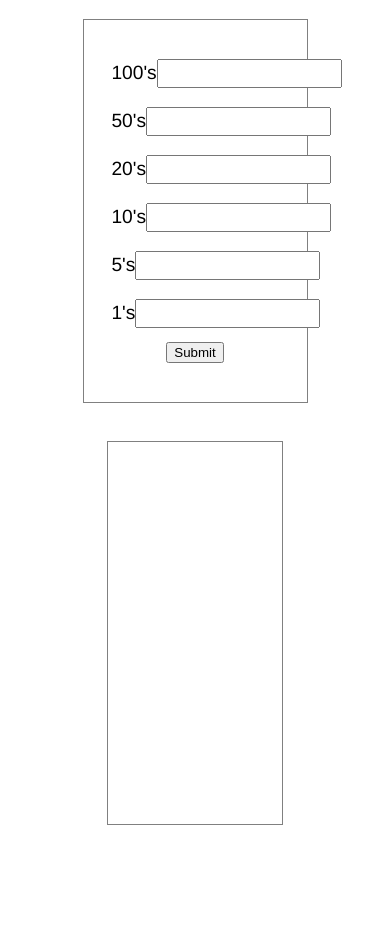
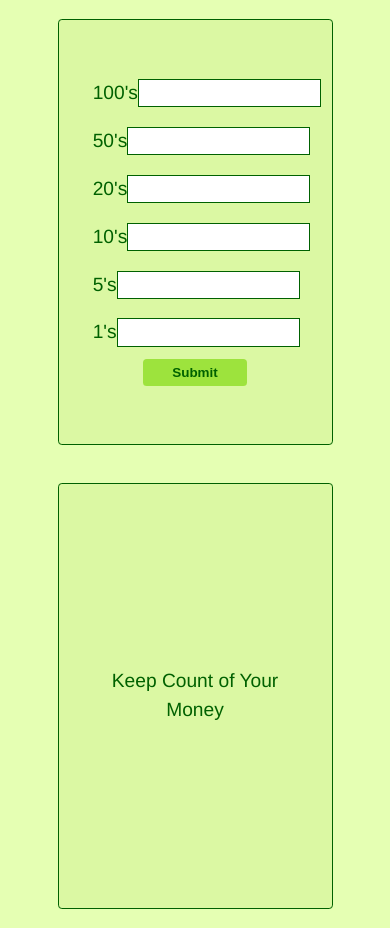
Before and after one commit to evo-g/money-counter, a website built with Parcel: page src/index.html in a window 390 px wide. Before the commit the page ends 844 px from the top, so only its background shows below. Built offline with nearby package versions, Linux system fonts and the light colour scheme.

Commit message:
styling changes

```diff
--- a/src/index.html
+++ b/src/index.html
@@ -36,12 +36,12 @@
         <input id='one' name='one'>
       </div>
       <div>
-        <button type='submit'>Submit</button>
+        <button type='submit'><strong>Submit</strong></button>
       </div>
     </form>
     <div class="child-container">
-      <div id='totals'></div>
-      <div id='totalsAmount'></div>
+      <div id='totals'>Keep Count of Your</div>
+      <div id='totalsAmount'>Money</div>
     </div>
   </div>
   <script src="./index.js"></script>
--- a/src/index.js
+++ b/src/index.js
@@ -12,7 +12,7 @@ const inputValsArr = [hundred, fifty, twenty, ten, five, one];
 function displayTotals(arr = []) {
   totals.innerHTML =
     arr.map(el => {
-      return `<li class='dollar-amounts'> ${el[0]}'s: ${el[1]}</li>`;
+      return `<li class='dollar-amounts'> ${el[0]}'s: -- $ ${el[1]}</li>`;
     }).join('');
 };
 
@@ -26,7 +26,7 @@ function getTotals(e) {
     combinedTotal += inputValsArr[i].value * val;
   });
   displayTotals(computedTotals);
-  totalsAmount.innerText = `Grand total ${combinedTotal}`;
+  totalsAmount.innerText = `Combined total $${combinedTotal}`;
 };
 
 document.addEventListener('submit', getTotals);
--- a/src/style.css
+++ b/src/style.css
@@ -13,6 +13,7 @@ body {
   line-height: 1.5;
   width: 100%;
   margin: 0 auto;
+  background-color: #E5FFB3;
 }
 
 .container {
@@ -25,31 +26,56 @@ body {
 }
 
 .child-container {
+  background-color: #DBF8A3;
   display: flex;
   flex-direction: column;
-  border: 1px solid grey;
+  border: 1px solid #006100;
   justify-content: center;
   align-items: center;
   margin: 1rem;
   width: 45vw;
   height: 55vh;
+  border-radius: .2rem;
+  color: #006100;
 }
 
 form {
+  background-color: #DBF8A3;
+  border: 1px solid #006100;
   display: flex;
   flex-direction: column;
-  border: 1px solid grey;
   justify-content: center;
   align-items: center;
   margin: 1rem;
   width: 45vw;
   height: 55vh;
+  color: #006100;
+  border-radius: .2rem;
+  position: relative;
 }
 
 form button {
   margin: 0 0 .5rem;
+  background-color: #9DE33D;
+  border: none;
+  padding: .3rem 1.5rem;
+  border-radius: .2rem;
+  color: #006100;
+  font-size: .7rem;
+  cursor: pointer;
+}
 
+form button:hover {
+  background-color: lawngreen;
+  color: #000000;
 }
+
+form button:focus {
+  outline: none;
+  background-color: lawngreen;
+  color: #000000;
+}
+
 .form-child {
   margin: .5rem 0;
   display: flex;
@@ -57,6 +83,15 @@ form button {
   width: 75%;
 }
 
+.form-child input {
+  border: 1px solid #006100;
+}
+
+.form-child input:focus {
+  outline: none;
+  border: 1px solid #BDE66E;
+}
+/* #BDE66E */
 
 .dollar-amounts {
   list-style: none;
@@ -67,12 +102,18 @@ form button {
   .container {
     display: flex;
     flex-direction: column;
-    justify-content: space-around;
-    align-items: center;
-    height: 100vh;
+    min-height: 110vh;
+  }
+
+  .child-container {
+    min-width: 275px;
   }
 
   form {
-    min-width: 225px;
+    min-width: 275px;
+  }
+
+  .form-child {
+    margin-bottom: .5rem;
   }
 }
```
